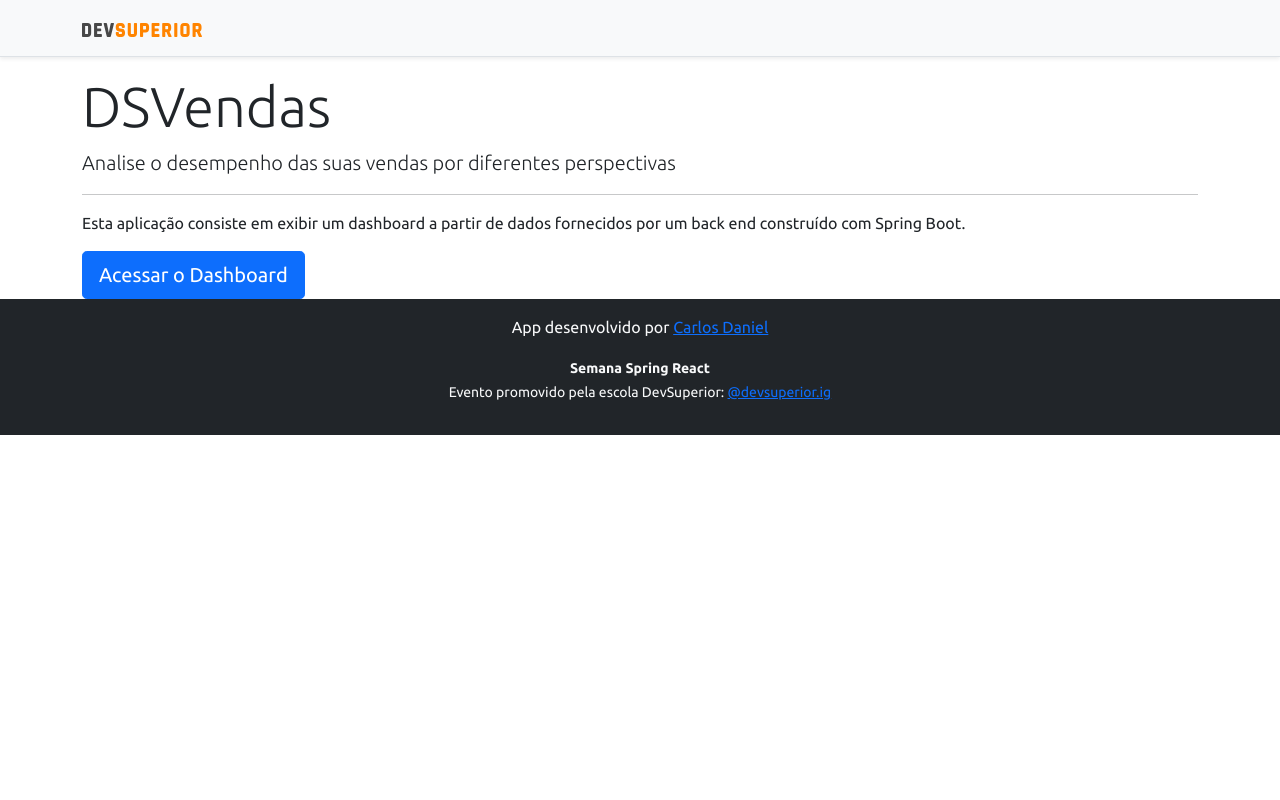
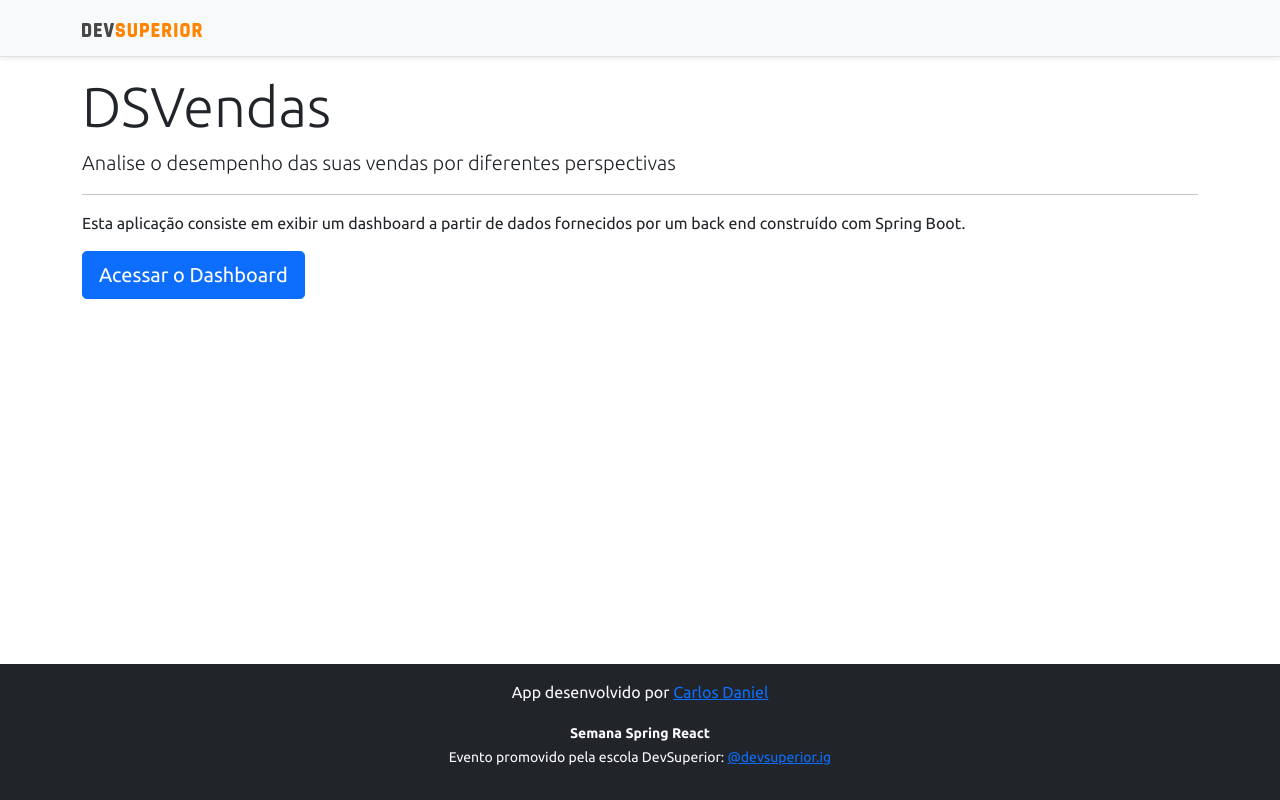
Before and after one commit to CarlosDanielSantosOliveira/projeto-sds3, a React (Create React App) app in the folder frontend/: page / in a window 1280 px wide. Built offline with nearby package versions, Linux system fonts and the light colour scheme; no server answers.

Commit message:
Correção final do footer

```diff
--- a/frontend/src/components/Footer/index.tsx
+++ b/frontend/src/components/Footer/index.tsx
@@ -2,15 +2,15 @@ const Footer = () => {
 
     return (
 
-        <div>
-            <footer className="footer mt-auto bottom py-3 bg-dark">
+
+            <footer className="footer mt-auto py-3 bg-dark">
                 <div className="container">
                     <p className="text-light">App desenvolvido por <a href="https://github.com/CarlosDanielSantosOliveira" target="_blank" rel="noreferrer"> Carlos Daniel </a></p>
                     <p className="text-light"><small><strong>Semana Spring React</strong><br />
                         Evento promovido pela escola DevSuperior: <a href="https://instagram.com/devsuperior.ig" target="_blank" rel="noreferrer">@devsuperior.ig</a></small></p>
                 </div>
             </footer>
-        </div>
+
 
     );
 }
```
